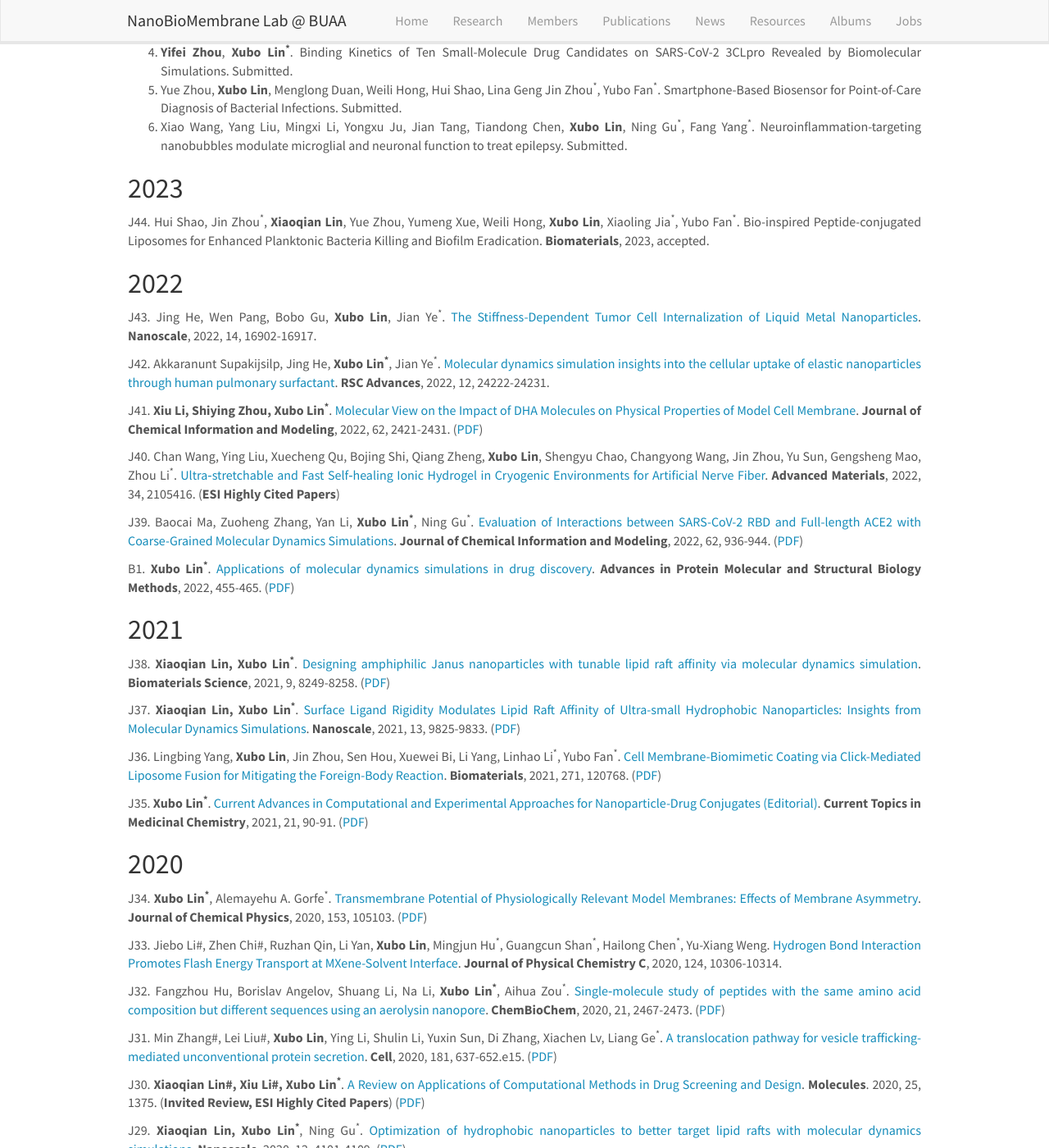
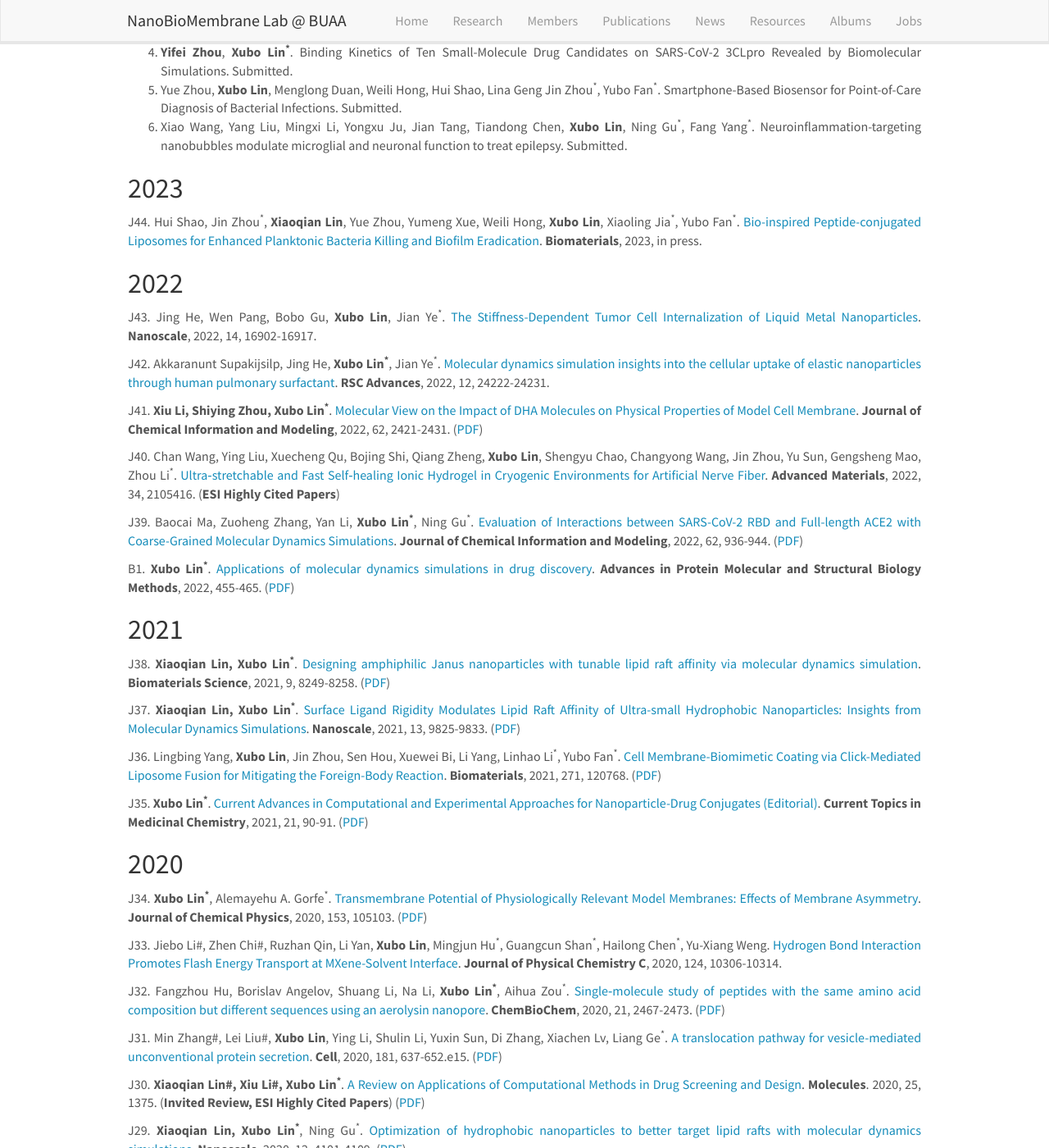
Before and after one commit to linxubo/linxubo.github.io, a Jekyll site: the page built from _pages/publications.md, in a window 1280 px wide and 1400 px high, scrolled down 301 px. Shown: the whole window at 82% size. Built offline with Jekyll 4.4.1, drawn with Linux system fonts in a browser that asks for light colours; nearby versions of some CDN libraries; a script that is not in the unit is left out.

Commit message:
Update publications.md

```diff
--- a/_pages/publications.md
+++ b/_pages/publications.md
@@ -18,7 +18,7 @@ Jump to: **[2023](#2023),[2022](#2022), [2021](#2021), [2020](#2020), [2019](#20
 7. Xiao Wang, Yang Liu, Mingxi Li, Yongxu Ju, Jian Tang, Tiandong Chen, **Xubo Lin**, Ning Gu<sup>*</sup>, Fang Yang<sup>*</sup>. Neuroinflammation-targeting nanobubbles modulate microglial and neuronal function to treat epilepsy. Submitted.
 
 ## 2023
-J44. Hui Shao, Jin Zhou<sup>*</sup>, **Xiaoqian Lin**, Yue Zhou, Yumeng Xue, Weili Hong, **Xubo Lin**, Xiaoling Jia<sup>*</sup>, Yubo Fan<sup>*</sup>. Bio-inspired Peptide-conjugated Liposomes for Enhanced Planktonic Bacteria Killing and Biofilm Eradication. **Biomaterials**, 2023, accepted.
+J44. Hui Shao, Jin Zhou<sup>*</sup>, **Xiaoqian Lin**, Yue Zhou, Yumeng Xue, Weili Hong, **Xubo Lin**, Xiaoling Jia<sup>*</sup>, Yubo Fan<sup>*</sup>. [Bio-inspired Peptide-conjugated Liposomes for Enhanced Planktonic Bacteria Killing and Biofilm Eradication](https://doi.org/10.1016/j.biomaterials.2023.122183). **Biomaterials**, 2023, in press.
 
 ## 2022
 J43.	Jing He, Wen Pang, Bobo Gu, **Xubo Lin**, Jian Ye<sup>*</sup>. [The Stiffness-Dependent Tumor Cell Internalization of Liquid Metal Nanoparticles](https://pubs.rsc.org/en/Content/ArticleLanding/2022/NR/D2NR04293B). **Nanoscale**, 2022, 14, 16902-16917.
@@ -49,7 +49,7 @@ J33.	Jiebo Li#, Zhen Chi#, Ruzhan Qin, Li Yan, **Xubo Lin**, Mingjun Hu<sup>*</s
 
 J32.	Fangzhou Hu, Borislav Angelov, Shuang Li, Na Li, **Xubo Lin<sup>*</sup>**, Aihua Zou<sup>*</sup>. [Single‐molecule study of peptides with the same amino acid composition but different sequences using an aerolysin nanopore](https://chemistry-europe.onlinelibrary.wiley.com/doi/abs/10.1002/cbic.202000119). **ChemBioChem**, 2020, 21, 2467-2473. ([PDF]({{ site.baseurl }}/downloads/Papers/CBC2020.pdf))
 
-J31.	Min Zhang#, Lei Liu#, **Xubo Lin**, Ying Li, Shulin Li, Yuxin Sun, Di Zhang, Xiachen Lv, Liang Ge<sup>*</sup>. [A translocation pathway for vesicle trafficking-mediated unconventional protein secretion](https://www.sciencedirect.com/science/article/pii/S0092867420303238). **Cell**, 2020, 181, 637-652.e15. ([PDF]({{ site.baseurl }}/downloads/Papers/Cell2020.pdf))
+J31.	Min Zhang#, Lei Liu#, **Xubo Lin**, Ying Li, Shulin Li, Yuxin Sun, Di Zhang, Xiachen Lv, Liang Ge<sup>*</sup>. [A translocation pathway for vesicle-mediated unconventional protein secretion](https://www.sciencedirect.com/science/article/pii/S0092867420303238). **Cell**, 2020, 181, 637-652.e15. ([PDF]({{ site.baseurl }}/downloads/Papers/Cell2020.pdf))
 
 J30.	**Xiaoqian Lin#, Xiu Li#, Xubo Lin<sup>*</sup>**. [A Review on Applications of Computational Methods in Drug Screening and Design](https://www.mdpi.com/667452). **Molecules**. 2020, 25, 1375. (**Invited Review, ESI Highly Cited Papers**) ([PDF]({{ site.baseurl }}/downloads/Papers/Molecules2020.pdf))
 
```
